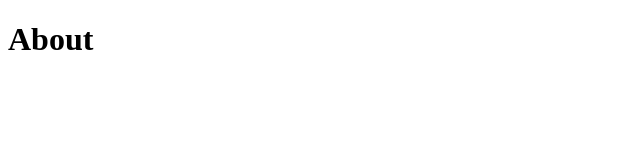
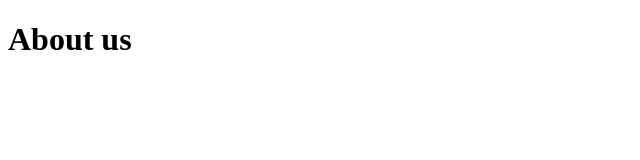
Before and after one commit to AmandaApril/frontend-tour-in, a Nuxt app in the folder frontend-tourin/: page /about in a window 1280 px wide. Shown: the top 160 px of the page, without its empty margins (0-640 px from the left). Built offline with nearby package versions, Linux system fonts and the light colour scheme.

Commit message:
update about

```diff
--- a/frontend-tourin/pages/about.vue
+++ b/frontend-tourin/pages/about.vue
@@ -1,5 +1,5 @@
 <template>
-  <h1>About</h1>
+  <h1>About us</h1>
 </template>
 
 <script>
```
